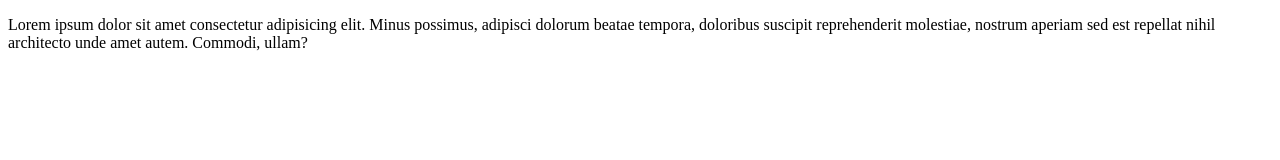
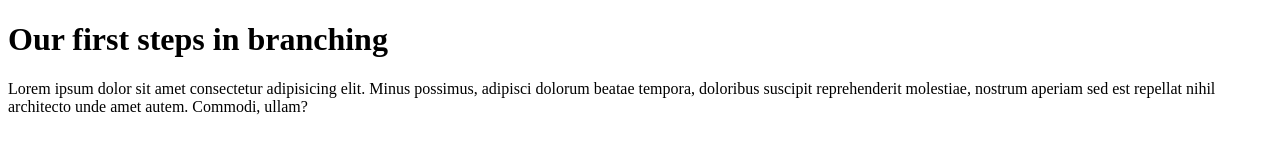
Before and after one commit to MilaGGeorgieva/BranchingDemo, a plain HTML site: page index.html in a window 1280 px wide. Drawn offline with Linux system fonts and the light colour scheme.

Commit message:
Added title

```diff
--- a/index.html
+++ b/index.html
@@ -10,6 +10,7 @@
 
 <body>
     <div>
+        <h1>Our first steps in branching</h1>
         <p>Lorem ipsum dolor sit amet consectetur adipisicing elit. Minus possimus, adipisci dolorum beatae tempora,
             doloribus suscipit reprehenderit molestiae, nostrum aperiam sed est repellat nihil architecto unde amet
             autem. Commodi, ullam?</p>
```
